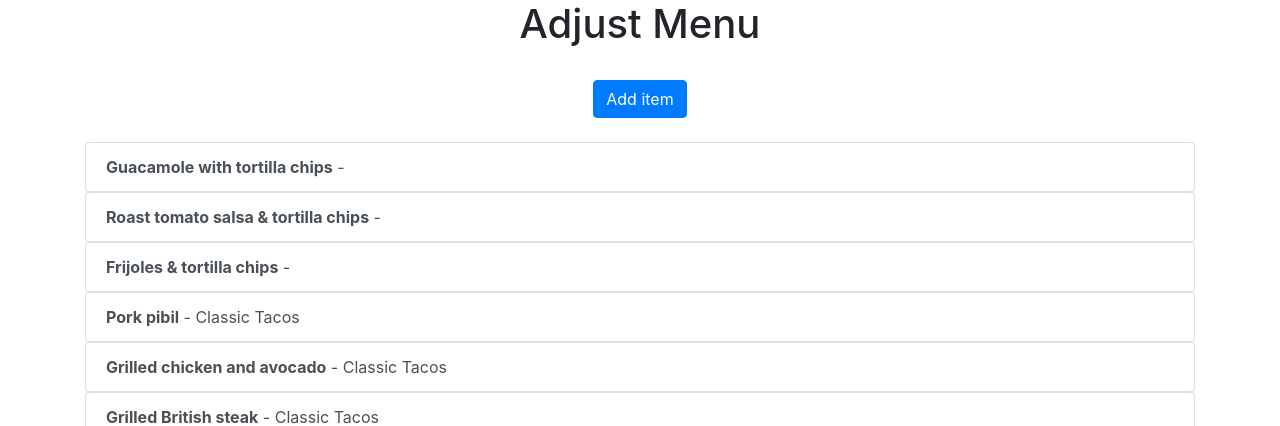
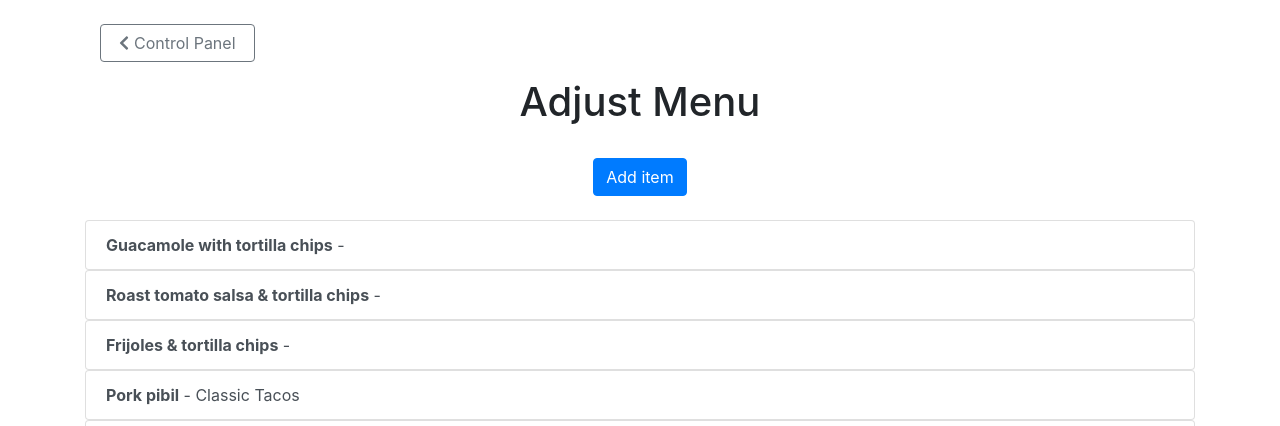
Before and after one commit to Abi-NK/TeamProject, a Django app: page /manager/managermenu in a window 1280 px wide. Shown: the top 426 px of the page. Run offline with Django 3.2, Linux system fonts and the light colour scheme; data comes from the database, SQL or seed files in the repository; some libraries are stand-ins or nearby versions.

Commit message:
Button wasn't added during merge, re-committing to fix this.

```diff
--- a/posSystem/manager/templates/manager/managermenu.html
+++ b/posSystem/manager/templates/manager/managermenu.html
@@ -118,7 +118,10 @@
   </div>
 </div>
 {% endfor %}
-
+<br>
+<div class="col-xl-2">
+    <a href="{% url 'index' %}" class="btn btn-outline-secondary btn-block mb-md-3"><i class="fas fa-chevron-left"></i> Control Panel</a>
+</div>
 <h1 class="text-center">Adjust Menu</h1>
 <div style="text-align:center">
     <br><button type="button" class="btn btn-primary" data-toggle="modal" data-target="#add_item">Add item</button>
```
